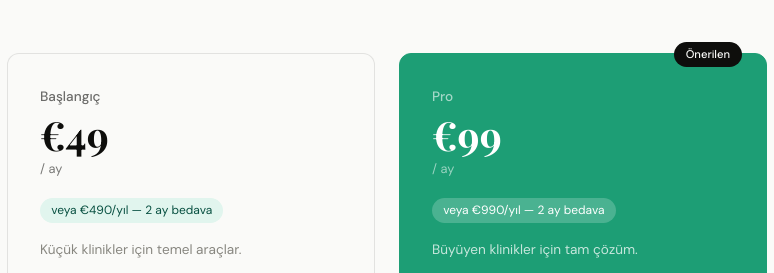
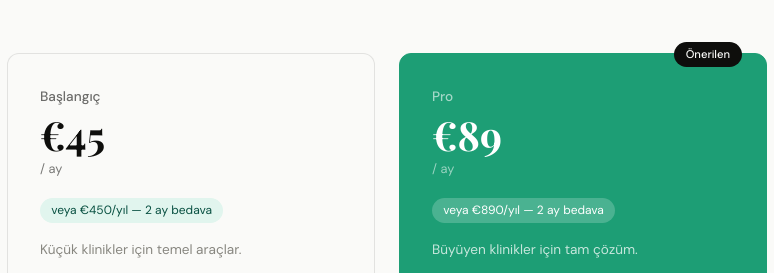
Before and after one commit to avciavcig/clinipipes-landing, a website: page index.html in a window 1280 px wide. Shown: the part 3039-3312 px from the top of the page, 57-831 px from the left. Drawn offline with nearby package versions, Linux system fonts and the light colour scheme.

Commit message:
fix prices

```diff
--- a/index.html
+++ b/index.html
@@ -558,9 +558,9 @@
 
     <div class="price-card">
       <div class="price-plan" data-tr="Başlangıç" data-en="Starter">Başlangıç</div>
-      <div class="price-amount">€49</div>
+      <div class="price-amount">€45</div>
       <div class="price-period" data-tr="/ ay" data-en="/ month">/ ay</div>
-      <div style="display:inline-block;background:var(--accent-light);color:var(--accent-dark);font-size:0.75rem;padding:0.2rem 0.7rem;border-radius:100px;margin-bottom:1rem;" data-tr="veya €490/yıl — 2 ay bedava" data-en="or €490/year — 2 months free">veya €490/yıl — 2 ay bedava</div>
+      <div style="display:inline-block;background:var(--accent-light);color:var(--accent-dark);font-size:0.75rem;padding:0.2rem 0.7rem;border-radius:100px;margin-bottom:1rem;" data-tr="veya €450/yıl — 2 ay bedava" data-en="or €450/year — 2 months free">veya €450/yıl — 2 ay bedava</div>
       <div class="price-desc" data-tr="Küçük klinikler için temel araçlar." data-en="Essential tools for small clinics.">Küçük klinikler için temel araçlar.</div>
       <ul class="feature-list">
         <li class="feature-item" data-tr="1 satışçı + 1 doktor kullanıcı" data-en="1 sales + 1 doctor user">1 satışçı + 1 doktor kullanıcı</li>
@@ -575,9 +575,9 @@
     <div class="price-card featured">
       <div class="price-tag" data-tr="Önerilen" data-en="Recommended">Önerilen</div>
       <div class="price-plan">Pro</div>
-      <div class="price-amount">€99</div>
+      <div class="price-amount">€89</div>
       <div class="price-period" data-tr="/ ay" data-en="/ month">/ ay</div>
-      <div style="display:inline-block;background:rgba(255,255,255,0.2);color:#fff;font-size:0.75rem;padding:0.2rem 0.7rem;border-radius:100px;margin-bottom:1rem;" data-tr="veya €990/yıl — 2 ay bedava" data-en="or €990/year — 2 months free">veya €990/yıl — 2 ay bedava</div>
+      <div style="display:inline-block;background:rgba(255,255,255,0.2);color:#fff;font-size:0.75rem;padding:0.2rem 0.7rem;border-radius:100px;margin-bottom:1rem;" data-tr="veya €890/yıl — 2 ay bedava" data-en="or €890/year — 2 months free">veya €890/yıl — 2 ay bedava</div>
       <div class="price-desc" data-tr="Büyüyen klinikler için tam çözüm." data-en="Complete solution for growing clinics.">Büyüyen klinikler için tam çözüm.</div>
       <ul class="feature-list">
         <li class="feature-item" data-tr="5 kullanıcı (her rolden)" data-en="5 users (any role)">5 kullanıcı (her rolden)</li>
```
